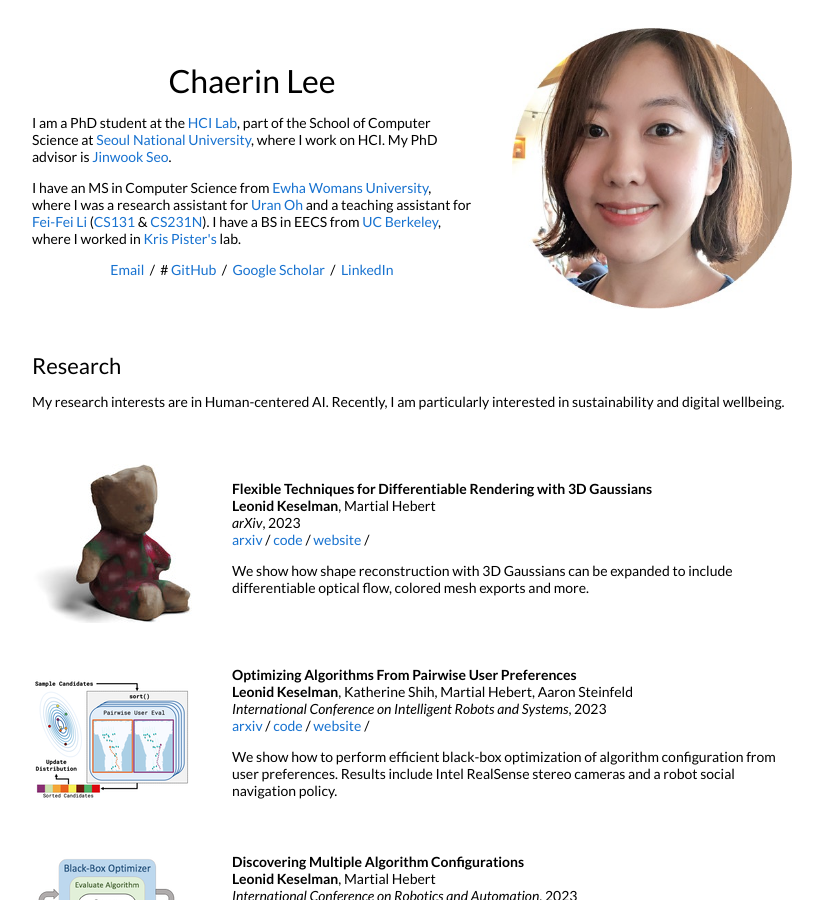
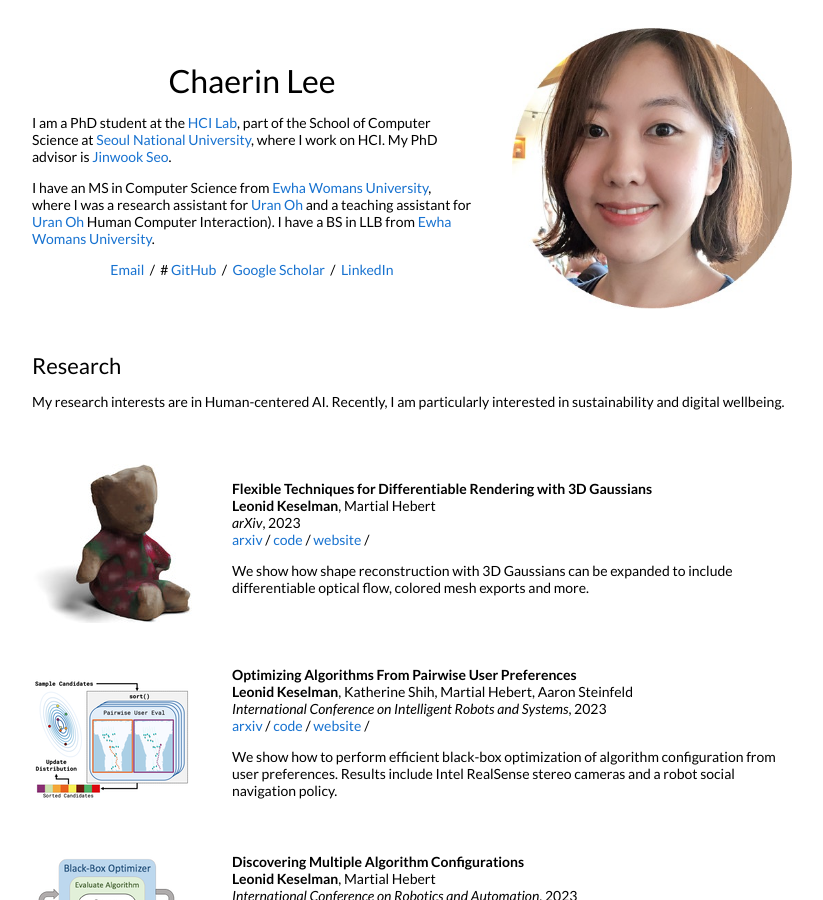
Before and after one commit to chrnlee/chrnlee.github.io, a Jekyll site: the page built from _posts/2023-08-28-3dgaussians.markdown, in a window 1280 px wide and 900 px high. Shown: the whole window, without its empty margins (228-1051 px from the left). Built offline with Jekyll 4.4.1, drawn with Linux system fonts in a browser that asks for light colours.

Commit message:
Update default.html

```diff
--- a/_layouts/default.html
+++ b/_layouts/default.html
@@ -37,7 +37,7 @@
               <p>I am a PhD student at the <a href="http://hcil.snu.ac.kr/home">HCI Lab</a>, part of the School of Computer Science</a> at <a href="https://cse.snu.ac.kr/">Seoul National University</a>, where I work on HCI. My PhD advisor is <a href="http://hcil.snu.ac.kr/jwseo/">Jinwook Seo</a>.
               </p>
               <p>
-                I have an MS in Computer Science from <a href="https://ewha.ac.kr/ewhaen/index.do">Ewha Womans University</a>, where I was a research assistant for <a href="https://scholar.google.co.kr/citations?user=qv4S97EAAAAJ&hl=ko&oi=ao">Uran Oh</a> and a teaching assistant for <a href="http://svl.stanford.edu/">Fei-Fei Li</a> (<a href="http://vision.stanford.edu/teaching/cs131_fall1617/">CS131</a> & <a href="http://cs231n.stanford.edu/2017/">CS231N</a>). I have a BS in EECS from <a href="http://www.eecs.berkeley.edu/">UC Berkeley</a>, where I worked in <a href="https://people.eecs.berkeley.edu/~pister/">Kris Pister's</a> lab.
+                I have an MS in Computer Science from <a href="https://ewha.ac.kr/ewhaen/index.do">Ewha Womans University</a>, where I was a research assistant for <a href="https://scholar.google.co.kr/citations?user=qv4S97EAAAAJ&hl=ko&oi=ao">Uran Oh</a> and a teaching assistant for <a href="http://svl.stanford.edu/">Uran Oh</a> Human Computer Interaction). I have a BS in LLB from <a href="https://ewha.ac.kr/ewhaen/index.do">Ewha Womans University</a>.
               </p>
               <p style="text-align:center">
                 <a target="_blank" href="https://mailhide.io/e/B8TyS"> Email</a> &nbsp;/&nbsp;
```
